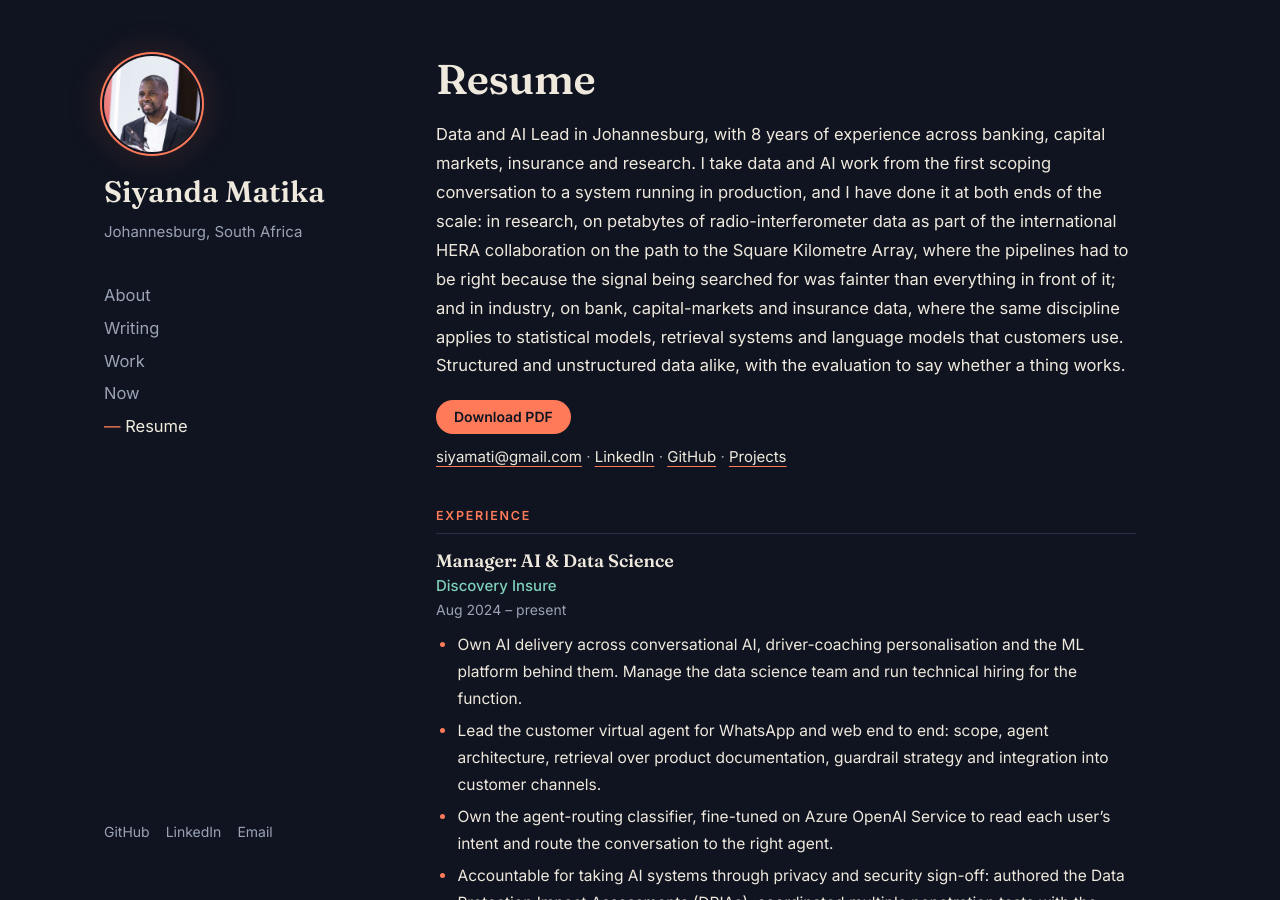
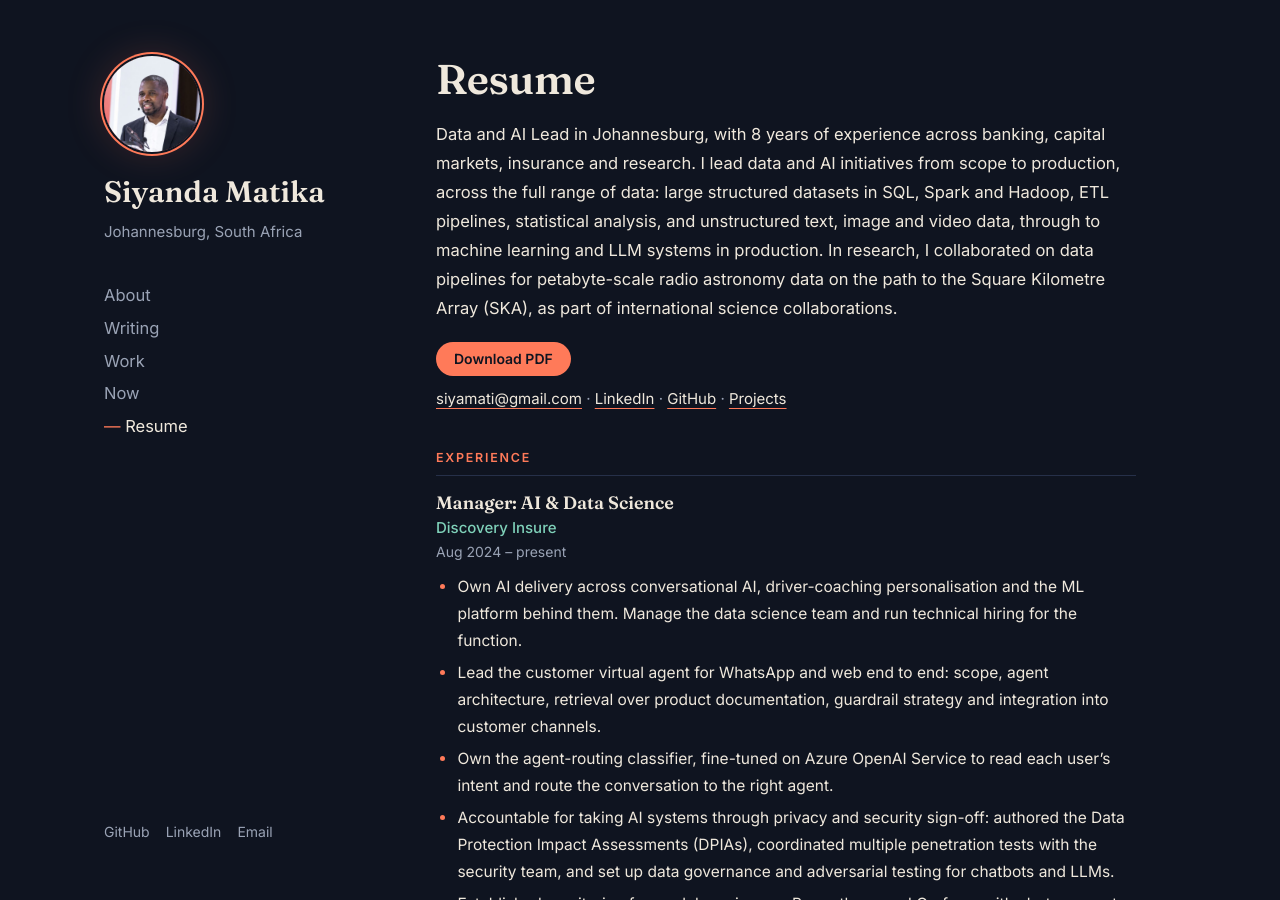
Before and after one commit to matikasiyanda/matikasiyanda.github.io, a Jekyll site: the page built from _pages/resume.md, in a window 1280 px wide and 900 px high. Built offline with Jekyll 4.4.1, drawn with Linux system fonts in a browser that asks for light colours.

Commit message:
Resume: restore the formal summary

```diff
--- a/_pages/resume.md
+++ b/_pages/resume.md
@@ -13,16 +13,13 @@ redirect_from:
 </div>
 
 Data and AI Lead in Johannesburg, with 8 years of experience across banking,
-capital markets, insurance and research. I take data and AI work from the
-first scoping conversation to a system running in production, and I have
-done it at both ends of the scale: in research, on petabytes of
-radio-interferometer data as part of the international HERA collaboration on
-the path to the Square Kilometre Array, where the pipelines had to be right
-because the signal being searched for was fainter than everything in front
-of it; and in industry, on bank, capital-markets and insurance data, where
-the same discipline applies to statistical models, retrieval systems and
-language models that customers use. Structured and unstructured data alike,
-with the evaluation to say whether a thing works.
+capital markets, insurance and research. I lead data and AI initiatives from
+scope to production, across the full range of data: large structured datasets
+in SQL, Spark and Hadoop, ETL pipelines, statistical analysis, and
+unstructured text, image and video data, through to machine learning and LLM
+systems in production. In research, I collaborated on data pipelines for
+petabyte-scale radio astronomy data on the path to the Square Kilometre Array
+(SKA), as part of international science collaborations.
 
 <p class="cv-actions"><a class="btn-download" href="/assets/files/siyanda-matika-resume.pdf" download>Download PDF</a></p>
 
```
Also changed, not shown: 1 other file.
